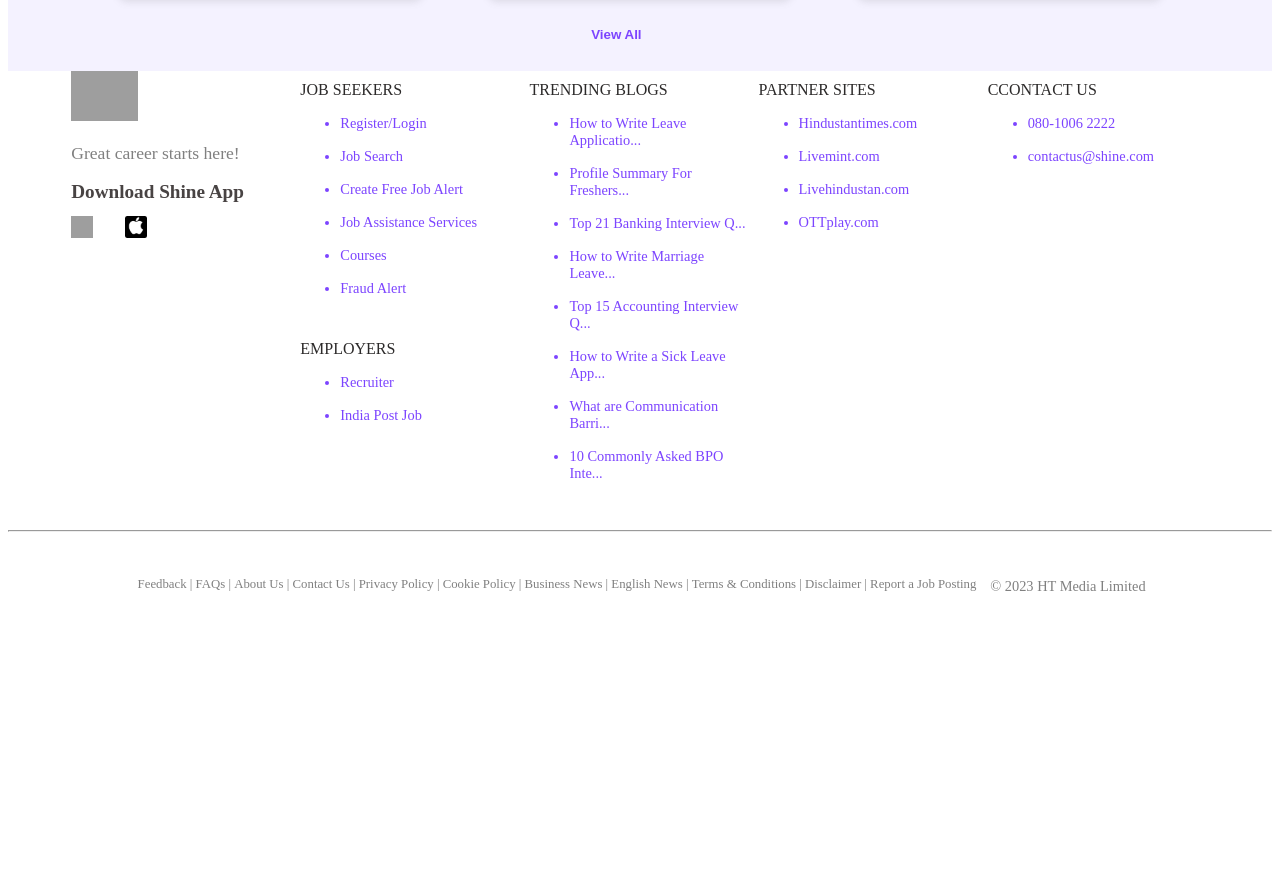
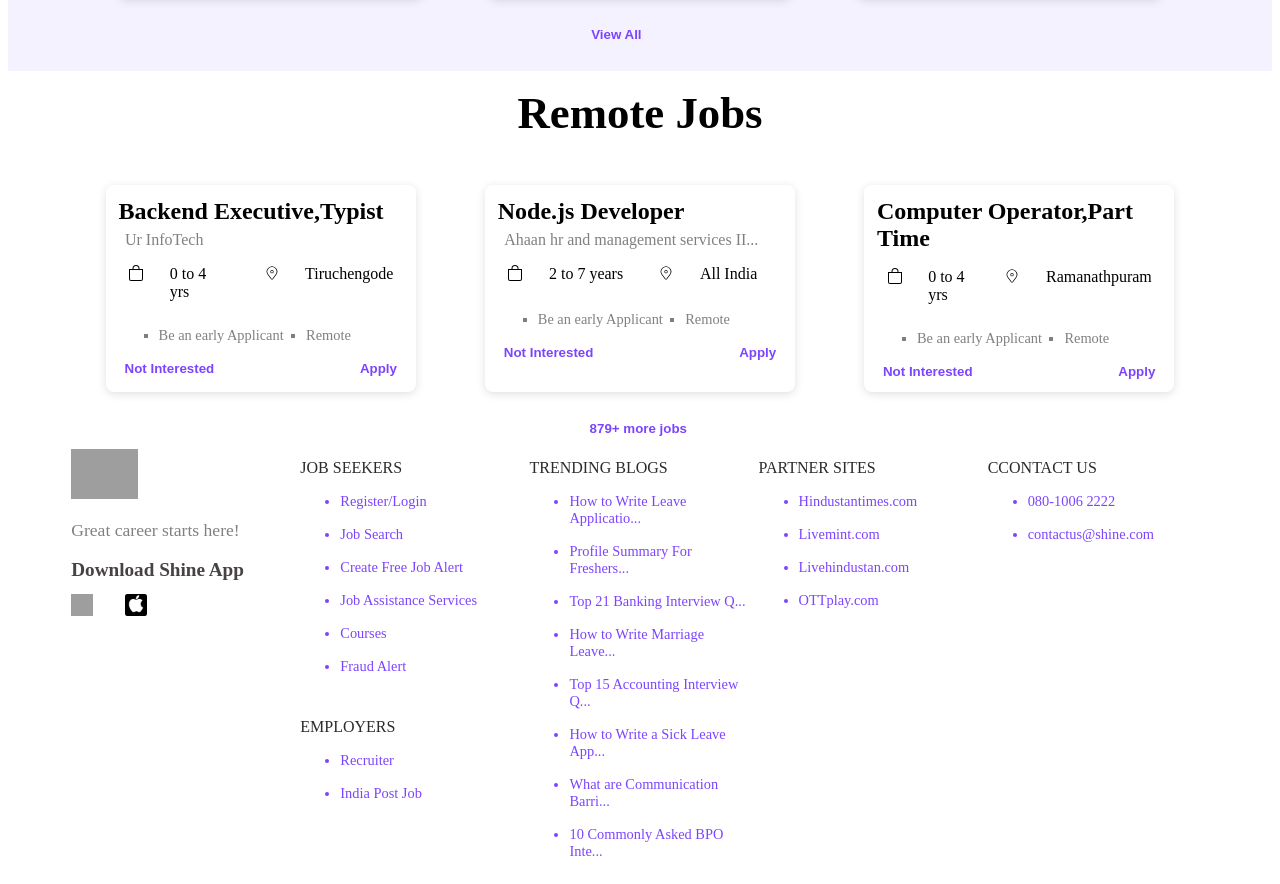
Before and after one commit to Vijendra2244/Shine.com, a React (Vite) app in the folder Shine_Clone/: page / in a window 1280 px wide. Shown: the part 2859-3743 px from the top of the page. Before the commit the page ends 3501 px from the top, so only its background shows below. Built offline with nearby package versions, Linux system fonts and the light colour scheme; grey boxes are pictures that could not be loaded.

Commit message:
Added Remote_Job_Components

```diff
--- a/Shine_Clone/src/App.jsx
+++ b/Shine_Clone/src/App.jsx
@@ -5,6 +5,7 @@
 import Header from "./Components/Header/Header";
 import Navbar from "./Components/Navbar/Navbar";
 import Navigation from "./Components/Navigation/Navigation";
+import Remote from "./Components/RemoteJobs/Remote";
 import Swiper from "./Components/Swiper/SwiperImage";
 import Trending from "./Components/Trending/Trending";
 function App() {
@@ -17,6 +18,7 @@
       <Swiper />
       <Comapny />
       <Applicants/>
+      <Remote/>
       <Footer />
       <CopyRight />
     </>
--- /dev/null
+++ b/Shine_Clone/src/Components/RemoteJobs/Remote.jsx
@@ -0,0 +1,48 @@
+import React from "react";
+import styles from "./Remote.module.css";
+import Card from "../CardComponents/Card";
+function Remote() {
+  return (
+    <div className={styles.mainRemote}>
+      <div>
+        <h1 className={styles.headingOfRemote}>Remote Jobs</h1>
+        <div className={styles.cardContainerRemote}>
+          <Card
+            Heading={"Backend Executive,Typist "}
+            Company={"Ur InfoTech"}
+            years={"0 to 4 yrs"}
+            location={"Tiruchengode"}
+            early={"Be an early Applicant"}
+            regular={"Remote"}
+            NotInterested={"Not Interested"}
+            Apply={"Apply"}
+          />
+          <Card
+            Heading={"Node.js Developer"}
+            Company={"Ahaan hr and management services II..."}
+            years={"2 to 7 years"}
+            location={"All India"}
+            early={"Be an early Applicant"}
+            regular={"Remote"}
+            NotInterested={"Not Interested"}
+            Apply={"Apply"}
+          />
+          <Card
+            Heading={"Computer Operator,Part Time"}
+            early={"Be an early Applicant"}
+            regular={"Remote"}
+            years={"0 to 4 yrs"}
+            location={"Ramanathpuram"}
+            NotInterested={"Not Interested"}
+            Apply={"Apply"}
+          />
+        </div>
+        <div className={styles.buttonViewRemote}>
+          <button className={styles.viewBtnForRemote}>879+ more jobs</button>
+        </div>
+      </div>
+    </div>
+  );
+}
+
+export default Remote;
--- /dev/null
+++ b/Shine_Clone/src/Components/RemoteJobs/Remote.module.css
@@ -0,0 +1,30 @@
+.mainApplicantRemote {
+
+    padding: 1rem;
+  }
+  .headingOfRemote {
+    margin-top: 1rem;
+    text-align: center;
+    font-size: 2.8rem;
+  }
+  .cardContainerRemote{
+    display: flex;
+    width: 90%;
+    margin: auto;
+    padding: 1rem;
+    justify-content: space-around;
+  }
+  .buttonViewRemote {
+    width: 10%;
+    margin: auto;
+  }
+  .viewBtnForRemote {
+      cursor: pointer;
+    padding: 0.8rem;
+    border-radius: 8px;
+    color: #7c44ff;
+    border: none;
+    outline: none;
+    background-color: transparent;
+    font-weight: bold;
+  }
```
